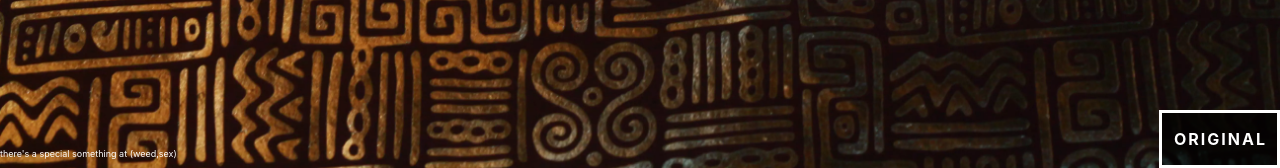
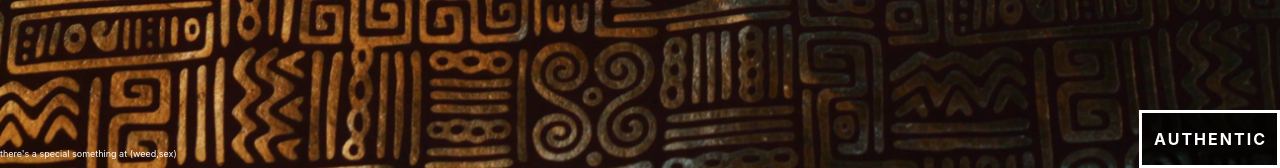
Before and after one commit to wonder-coconut/unitygame, a PHP site: page /index.html in a window 1280 px wide. Shown: the part 632-800 px from the top of the page. Run offline with PHP 8.4, Linux system fonts and the light colour scheme.

Commit message:
changed button to -authentic-

```diff
--- a/css/style2.css
+++ b/css/style2.css
@@ -44,7 +44,7 @@ div.links      {border-color: white;
                 left: 50%;
                 transform: translate(-50%,-50%);}
 
-.about,.home,.original  {background-color: rgba(0, 0, 0, 0.7);
+.about,.home,.authentic  {background-color: rgba(0, 0, 0, 0.7);
                         border-color: white;
                         padding-left: 10px;
                         padding-right: 10px;
@@ -57,7 +57,7 @@ div.about       {right: 0;}
 
 div.home        {left: 0;}
 
-div.original    {bottom: 0;
+div.authentic    {bottom: 0;
                 right: 0;}
 
 div.text        {border-color: white;
--- a/index.html
+++ b/index.html
@@ -48,9 +48,9 @@
         <a href="index.html"><p class="button">home</p></a>
     </div>
 
-    <!--original block-->
-    <div class="original">
-        <a href="original.html"><p class="button">original</p></a>
+    <!--authentic block-->
+    <div class="authentic">
+        <a href="authentic.html"><p class="button">authentic</p></a>
     </div>
 
     <!--hoes mad easter egg-->
```
Also changed, not shown: authentic.html (renamed from original.html).
